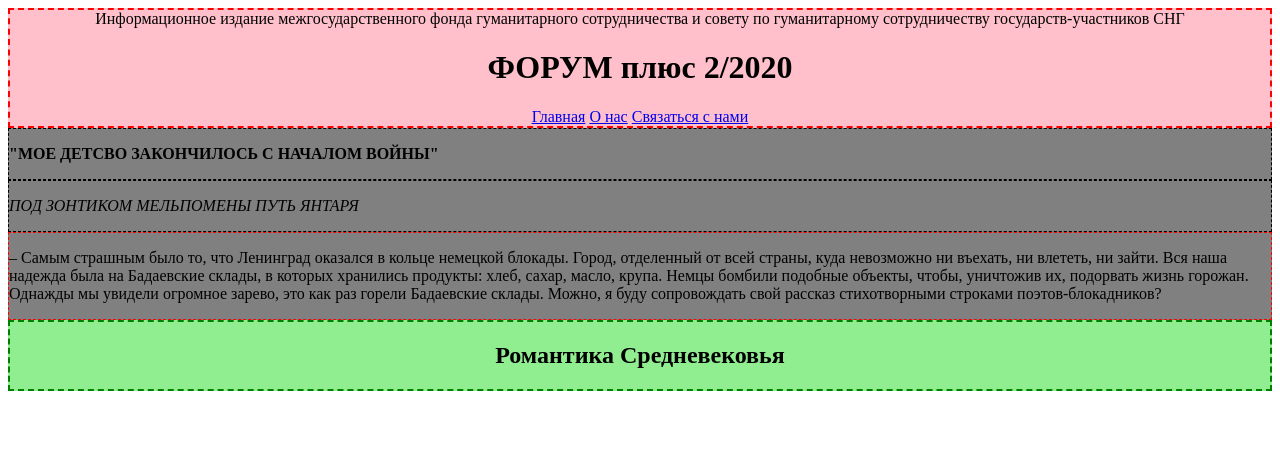
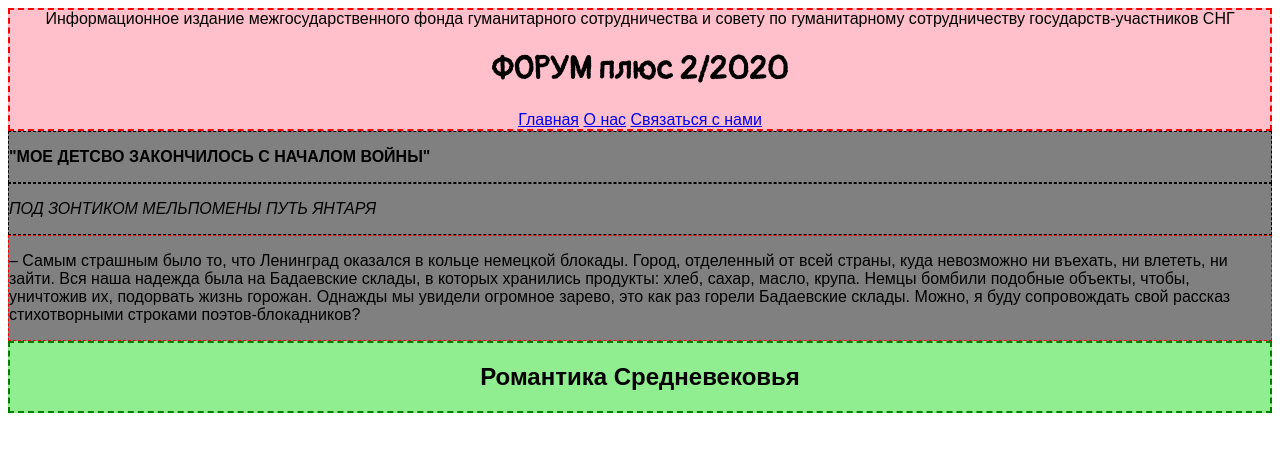
Before and after one commit to WebHeroSchool/magazine_Forum, a plain HTML site: page index.html in a window 1280 px wide. Drawn offline with Linux system fonts and the light colour scheme.

Commit message:
Подключены два шрифта: для заголовка и для всего остального документа.

```diff
--- a/index.html
+++ b/index.html
@@ -4,6 +4,7 @@
     <meta charset="utf-8">
     <title>Журнал Форум</title>
     <link rel="stylesheet" href="style.css" type="text/css"/>
+    <link href="https://fonts.googleapis.com/css2?family=Pangolin&display=swap" rel="stylesheet" href="https://fonts.googleapis.com/css2?family=Philosopher&display=swap" rel="stylesheet">
   </head>
   <body>
     <header class='header'>
--- a/style.css
+++ b/style.css
@@ -1,8 +1,17 @@
+body{
+  font-family: 'Philosopher', sans-serif;
+}
+
 .header {
   background: pink;
   text-align: center;
   border: dashed 2px red;
 }
+
+.header__title{
+  font-family: 'Pangolin', cursive;
+}
+
 .main-blok {
   background: grey;
   border: dashed 1px black;
```
